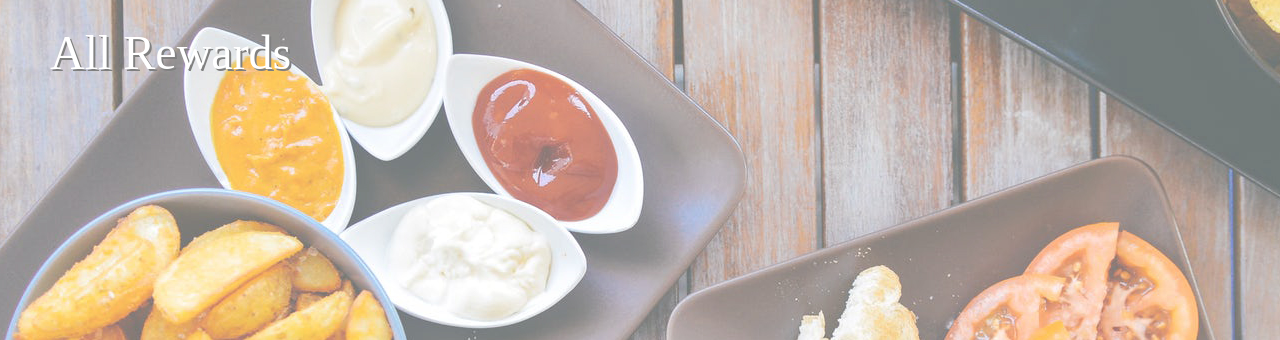
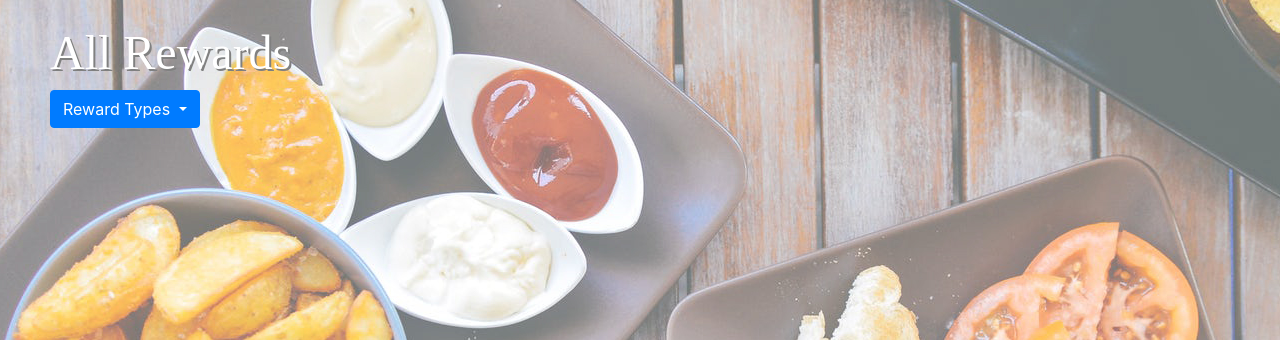
Before and after one commit to ZhengQY421/RestaurantReservation, a Node server app: page /incentive/ in a window 1280 px wide. Shown: the part 106-446 px from the top of the page. Run offline with Node 20, Linux system fonts and the light colour scheme; data that the repository does not hold is empty; some libraries are stand-ins or nearby versions; some web fonts are replaced.

Commit message:
Making rewards page pretty :D
Added:
- dropdown menu to view just discounts or prizes
- purchase button

```diff
--- a/App/routes/incentiveRouter.js
+++ b/App/routes/incentiveRouter.js
@@ -40,4 +40,5 @@ router.get('/', function(req, res, next) {
     });
 });
 
+
 module.exports = router;
--- a/App/views/incentive/incentive.ejs
+++ b/App/views/incentive/incentive.ejs
@@ -4,6 +4,7 @@
         <!-- Header inclusion-->
         <%- include ../template/header.ejs %>
     </head>
+
     <body class="bg">
 
         <%- include ../template/navbar.ejs %>
@@ -11,14 +12,32 @@
 
         <br \>
         <h1 class="hd" style="font-size: 3em;" ><%= title %></h1>
+
+        <div class="dropdown">
+            <button class="btn btn-primary dropdown-toggle" type="button"     data-toggle="dropdown">Reward Types
+             <span class="caret"></span></button>
+             <ul class="dropdown-menu">
+                <li><a href="/">Discounts</a></li>
+                <li><a href="/">Prizes</a></li>
+            </ul>
+        </div>
+
+
         <br \>
+
         <% for(var i =0; i<data.length; i++) { %>
                 <div class="card">
                     <div class="card-body">
-                        <h5 class="card-title"><%= data[i].iid%></h5>
+
+                        <div class="d-flex justify-content-between">
+                                <h5 class="card-title"><%= data[i].iid%></h5>
+                                <a href="#" class="btn btn-primary">Buy!</a>
+                        </div>
+
                     </div>
+
                 </div>
-                <br \>
+        <br \>
         <%} %>
 
 
```
